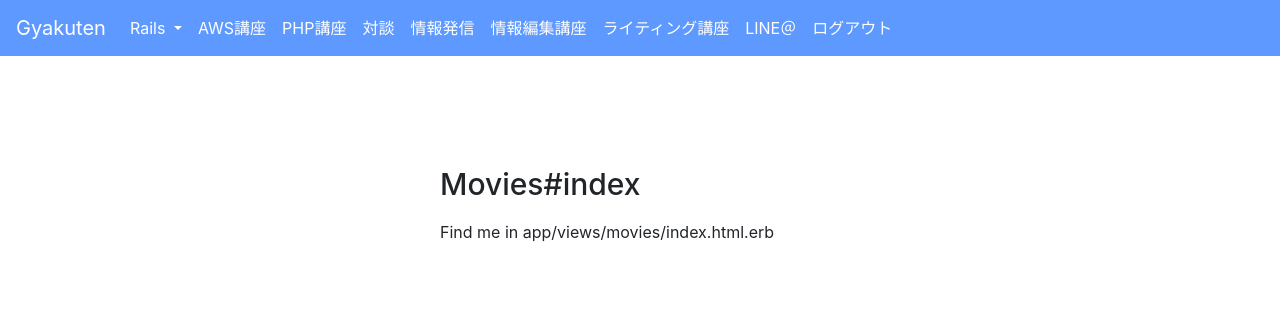
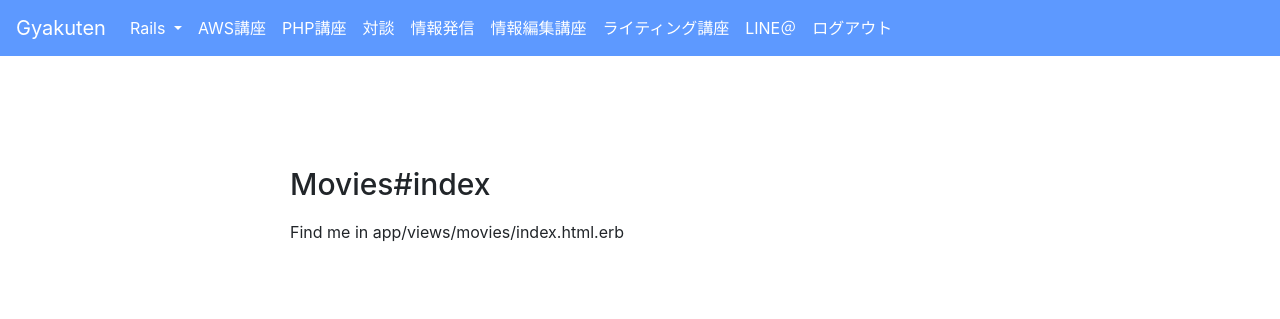
Before and after one commit to T-Tsujii/gyakuten_clone_group11, a Rails app: page / in a window 1280 px wide. Shown: the top 319 px of the page. Run offline with Rails 7, Linux system fonts and the light colour scheme; the visitor is signed in with stand-in values (Sample User, id 1); style sheets or scripts are compiled from the project's sources; some libraries are stand-ins or nearby versions.

Commit message:
#13 container-styleの幅の修正

```diff
--- a/app/assets/stylesheets/application.scss
+++ b/app/assets/stylesheets/application.scss
@@ -3,7 +3,8 @@
 
 .container-style{
   padding: 90px 0 60px 0;
-  width: 400px;
+  width: 80%;
+  max-width: 700px;
   margin: 0 auto;
   h1{
     font-size: 30px;
```
